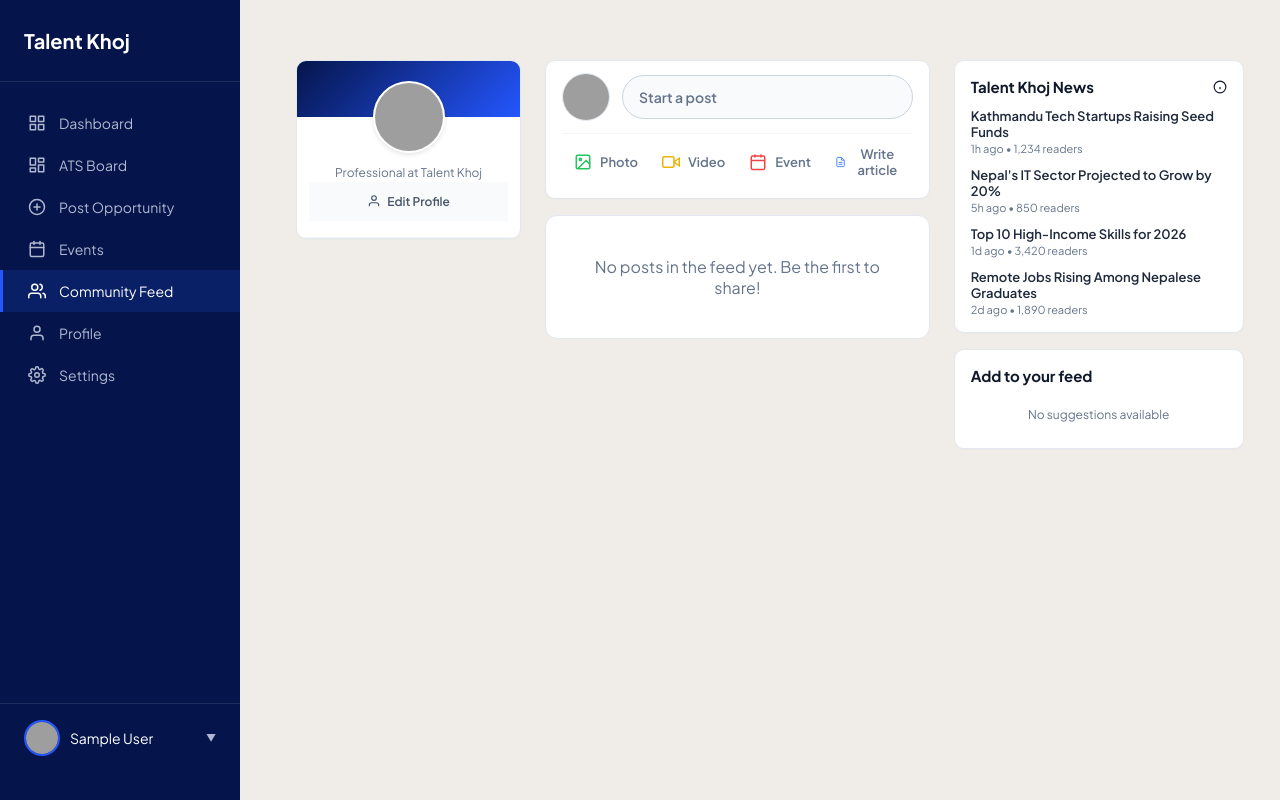
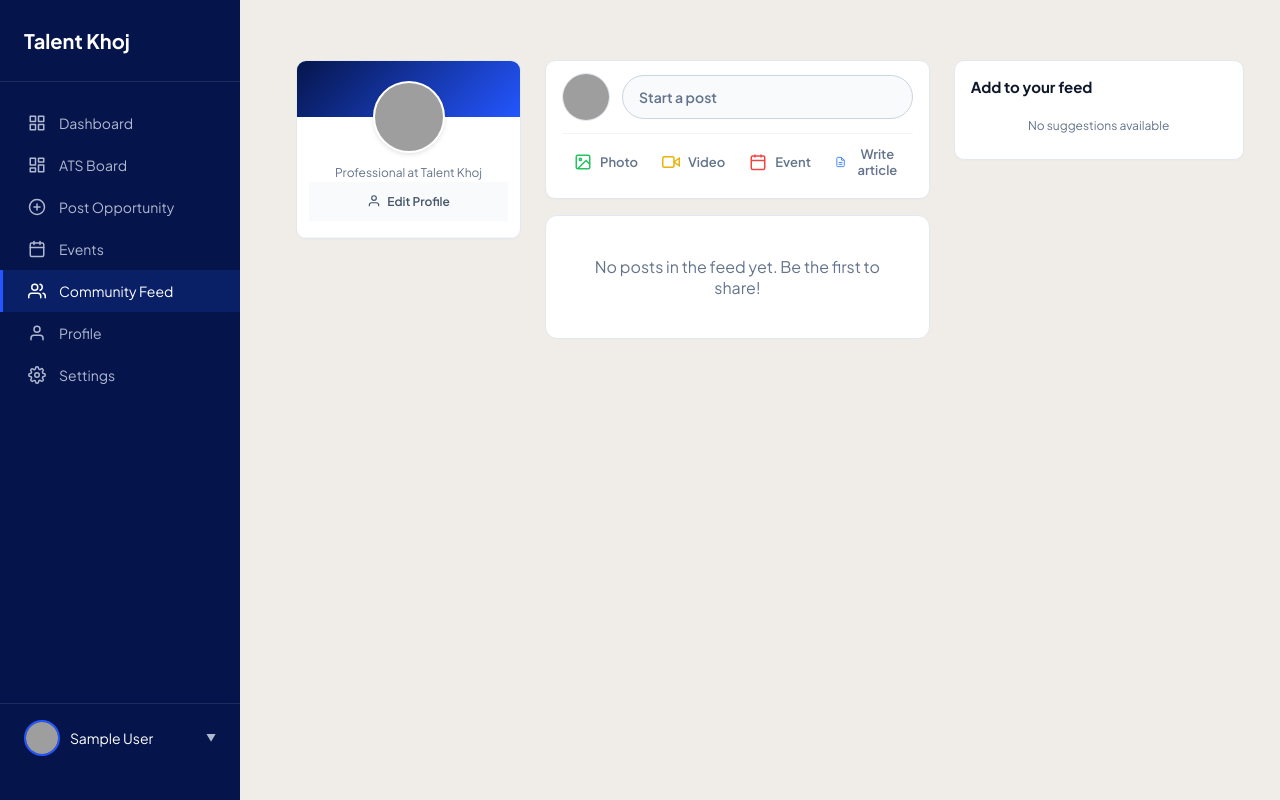
Before and after one commit to tejashexe-spec/Talentkhoj, a Flask app: page /feed in a window 1280 px wide. Run offline with Flask 3, Linux system fonts and the light colour scheme; the visitor is signed in with stand-in values (Sample User, id 1); data that the repository does not hold is empty; grey boxes are pictures that could not be loaded.

Commit message:
feat: remove news widget from right sidebar

```diff
--- a/my_first_flask/templates/feed.html
+++ b/my_first_flask/templates/feed.html
@@ -900,32 +900,6 @@
 
         <!-- Right column -->
         <aside class="feed-right-col">
-            <!-- News Widget -->
-            <div class="widget-card">
-                <div class="widget-title">
-                    <span>Talent Khoj News</span>
-                    <svg width="14" height="14" viewBox="0 0 24 24" fill="none" stroke="currentColor" stroke-width="2"><circle cx="12" cy="12" r="10"/><line x1="12" y1="16" x2="12" y2="12"/><line x1="12" y1="8" x2="12.01" y2="8"/></svg>
-                </div>
-                <div class="widget-list">
-                    <div class="widget-item">
-                        <a href="#" class="widget-item-title">Kathmandu Tech Startups Raising Seed Funds</a>
-                        <span class="widget-item-meta">1h ago &bull; 1,234 readers</span>
-                    </div>
-                    <div class="widget-item">
-                        <a href="#" class="widget-item-title">Nepal's IT Sector Projected to Grow by 20%</a>
-                        <span class="widget-item-meta">5h ago &bull; 850 readers</span>
-                    </div>
-                    <div class="widget-item">
-                        <a href="#" class="widget-item-title">Top 10 High-Income Skills for 2026</a>
-                        <span class="widget-item-meta">1d ago &bull; 3,420 readers</span>
-                    </div>
-                    <div class="widget-item">
-                        <a href="#" class="widget-item-title">Remote Jobs Rising Among Nepalese Graduates</a>
-                        <span class="widget-item-meta">2d ago &bull; 1,890 readers</span>
-                    </div>
-                </div>
-            </div>
-
             <!-- Follow Suggestions Widget -->
             <div class="widget-card">
                 <div class="widget-title">
```
